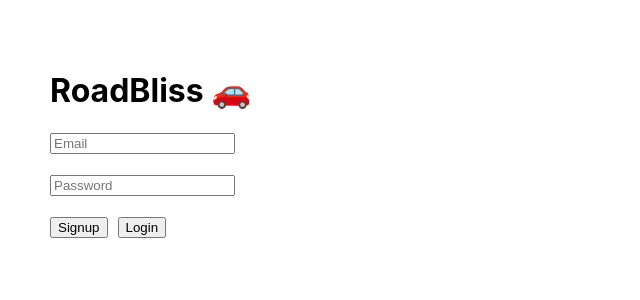
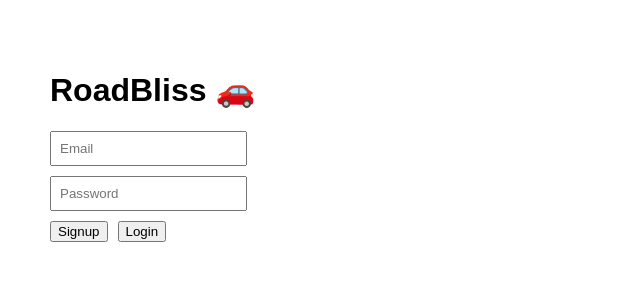
Before and after one commit to mrrajnish/roadbliss, a React (Create React App) app: page / in a window 1280 px wide. Shown: the top 300 px of the page, without its empty margins (0-640 px from the left). Built offline with nearby package versions, Linux system fonts and the light colour scheme.

Commit message:
fix signup login final

```diff
--- a/src/App.js
+++ b/src/App.js
@@ -6,8 +6,11 @@ export default function App() {
 
   const API = "https://roadbliss.onrender.com";
 
-  const signup = async () => {
+  // ✅ SIGNUP
+  const handleSignup = async () => {
     try {
+      console.log("Signup started...");
+
       const res = await fetch(API + "/signup", {
         method: "POST",
         headers: {
@@ -16,17 +19,23 @@ export default function App() {
         body: JSON.stringify({ email, password }),
       });
 
+      console.log("Response:", res);
+
       const data = await res.text();
-      console.log(data);
+      console.log("Server response:", data);
+
       alert(data);
     } catch (err) {
-      console.log(err);
+      console.log("Signup Error:", err);
       alert("Signup failed");
     }
   };
 
-  const login = async () => {
+  // ✅ LOGIN
+  const handleLogin = async () => {
     try {
+      console.log("Login started...");
+
       const res = await fetch(API + "/login", {
         method: "POST",
         headers: {
@@ -35,32 +44,42 @@ export default function App() {
         body: JSON.stringify({ email, password }),
       });
 
+      console.log("Response:", res);
+
       const data = await res.text();
-      console.log(data);
+      console.log("Server response:", data);
+
       alert(data);
     } catch (err) {
-      console.log(err);
+      console.log("Login Error:", err);
       alert("Login failed");
     }
   };
 
   return (
-    <div style={{ padding: "50px" }}>
+    <div style={{ padding: "50px", fontFamily: "Arial" }}>
       <h1>RoadBliss 🚗</h1>
 
       <input
         placeholder="Email"
+        value={email}
         onChange={(e) => setEmail(e.target.value)}
-      /><br/><br/>
+        style={{ display: "block", marginBottom: "10px", padding: "8px" }}
+      />
 
       <input
         placeholder="Password"
         type="password"
+        value={password}
         onChange={(e) => setPassword(e.target.value)}
-      /><br/><br/>
+        style={{ display: "block", marginBottom: "10px", padding: "8px" }}
+      />
 
-      <button onClick={signup}>Signup</button>
-      <button onClick={login} style={{ marginLeft: "10px" }}>
+      <button onClick={handleSignup} style={{ marginRight: "10px" }}>
+        Signup
+      </button>
+
+      <button onClick={handleLogin}>
         Login
       </button>
     </div>
```
